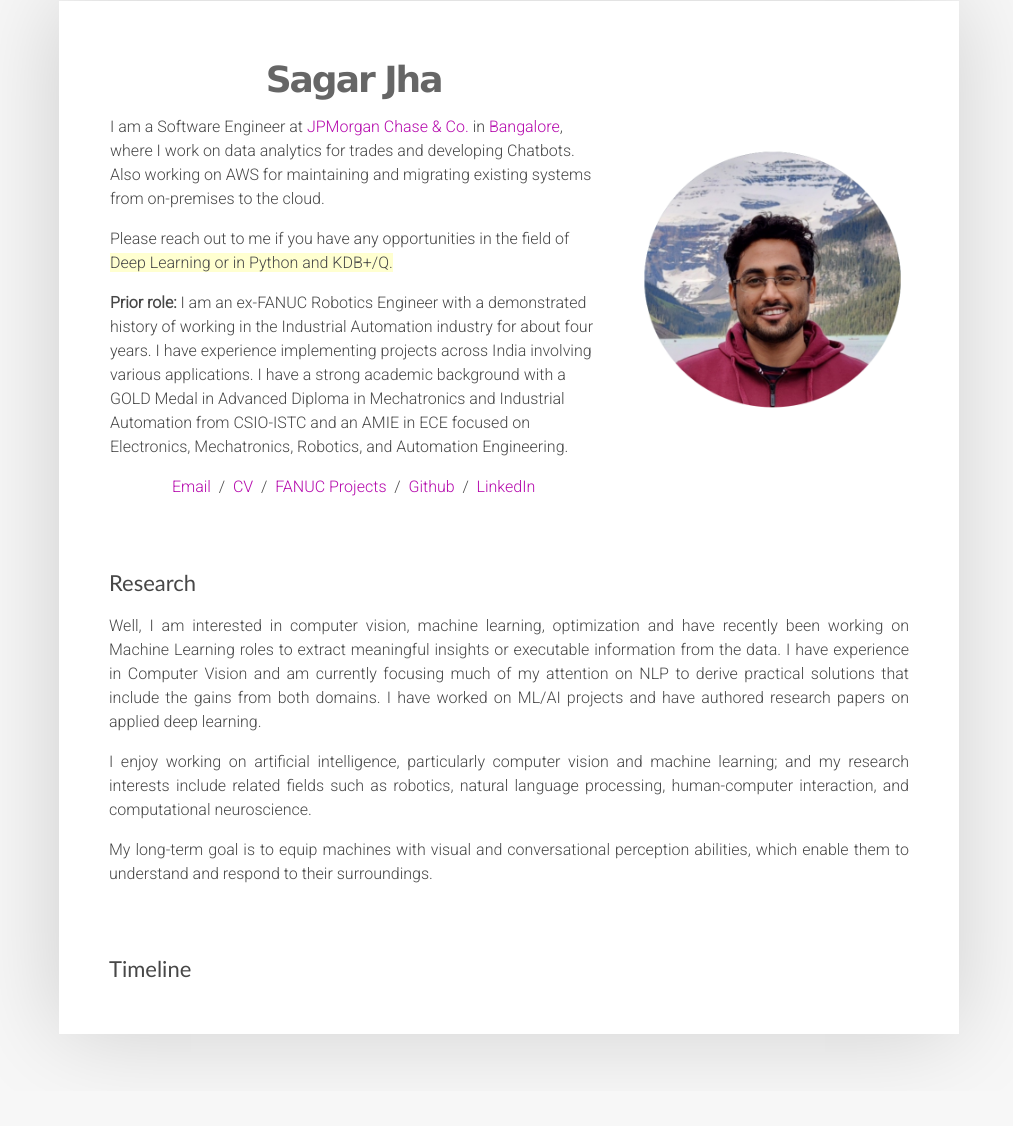
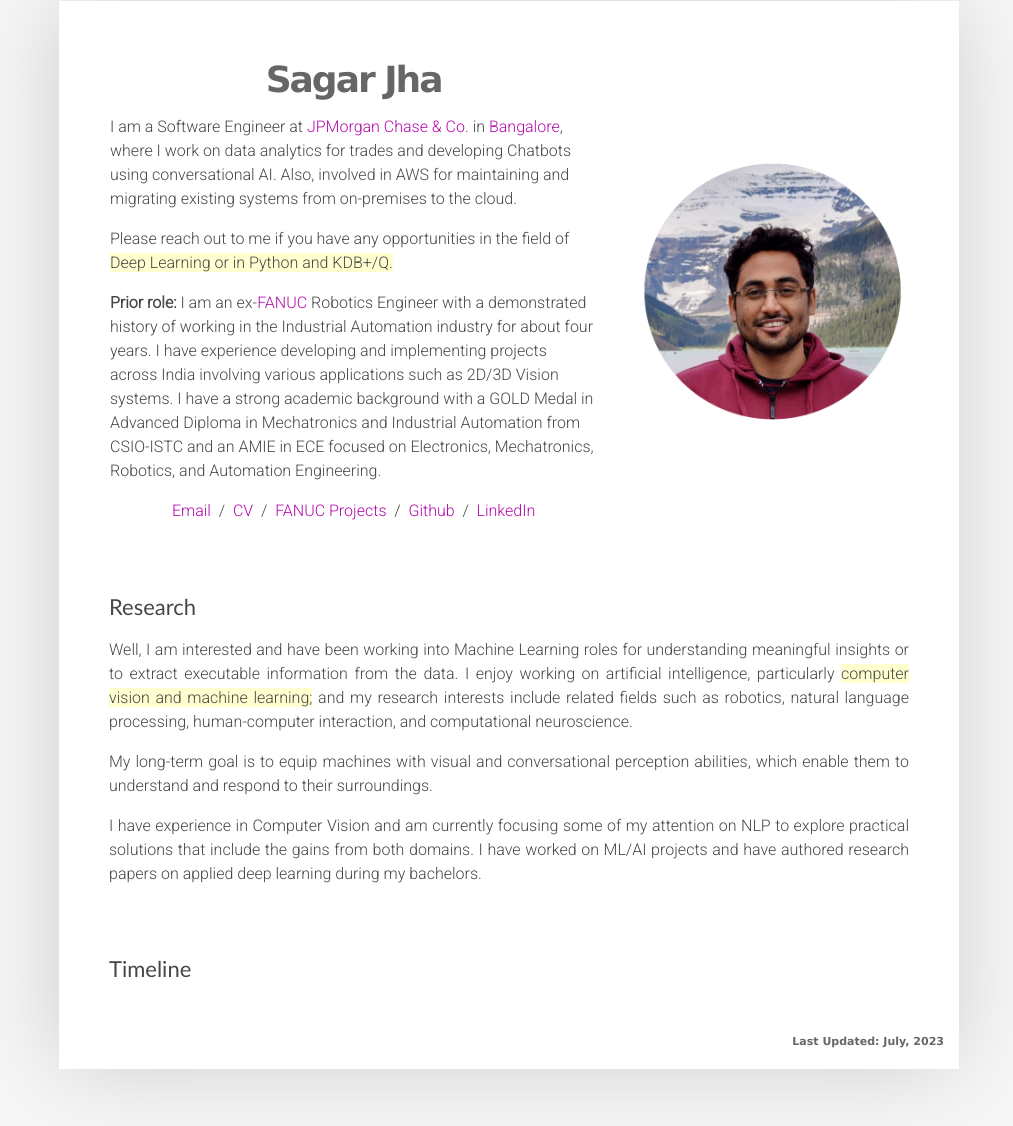
Before and after one commit to sjsj0/sjsj0.github.io, a plain HTML site: page index.html in a window 1280 px wide. Shown: the part 56-1182 px from the top of the page, without its empty margins (131-1144 px from the left). Before the commit the page ends 1147 px from the top, so only its background shows below. Drawn offline with Linux system fonts and the light colour scheme.

Commit message:
last update

```diff
--- a/index.html
+++ b/index.html
@@ -32,16 +32,16 @@
               <p style="text-align:center;margin-bottom:0px;">
                 <name>Sagar Jha</name>
               </p>
-              <p>I am a Software Engineer at <a href="">JPMorgan Chase & Co.</a> in <a href="">Bangalore</a>, where I work on data analytics for trades and developing Chatbots. Also working on AWS for maintaining and migrating existing systems
+              <p>I am a Software Engineer at <a href="">JPMorgan Chase & Co.</a> in <a href="">Bangalore</a>, where I work on data analytics for trades and developing Chatbots using conversational AI. Also, involved in AWS for maintaining and migrating existing systems
               from on-premises to the cloud.
               </p>
               <p>
                 Please reach out to me if you have any opportunities in the field of <span class="highlight">Deep Learning or in Python and KDB+/Q.</span>
                </p>
               <p>
-                <strong>Prior role:</strong> I am an ex-FANUC Robotics Engineer with a demonstrated history of working in the Industrial Automation
-                industry for about four years. I have experience implementing projects across India involving various applications. I
-                have a strong academic background with a GOLD Medal in Advanced Diploma in Mechatronics and Industrial Automation from
+                <strong>Prior role:</strong> I am an ex-<a href="https://www.fanucamerica.com/">FANUC</a> Robotics Engineer with a demonstrated history of working in the Industrial Automation
+                industry for about four years. I have experience developing and implementing projects across India involving various applications such as 2D/3D Vision systems.
+                I have a strong academic background with a GOLD Medal in Advanced Diploma in Mechatronics and Industrial Automation from
                 CSIO-ISTC and an AMIE in ECE focused on Electronics, Mechatronics, Robotics, and Automation Engineering.
               </p>
 
@@ -51,16 +51,16 @@
               </p>
               <p style="text-align:center">
                 <a href="mailto:sagarjha18@gmail.com">Email</a> &nbsp/&nbsp
-                <a href="data/SagarJha-CV.pdf">CV</a> &nbsp/&nbsp
-                <a href="https://drive.google.com/drive/folders/1HfXC6XdSf1PhQqv0i-uYa17Lj6nX6R-6?usp=share_link">FANUC Projects</a> &nbsp/&nbsp
+                <a href="data/SagarJha-CV.pdf" target="_blank">CV</a> &nbsp/&nbsp
+                <a href="https://drive.google.com/drive/folders/1HfXC6XdSf1PhQqv0i-uYa17Lj6nX6R-6?usp=share_link" target="_blank">FANUC Projects</a> &nbsp/&nbsp
                 <!-- <a href="data/JonBarron-bio.txt">Bio</a> &nbsp/&nbsp -->
                 <!-- <a href="https://scholar.google.com/citations?hl=en&user=jktWnL8AAAAJ">Google Scholar</a> &nbsp/&nbsp -->
                 <!-- <a href="https://twitter.com/jon_barron">Twitter</a> &nbsp/&nbsp -->
-                <a href="https://github.com/sjsj0/">Github</a> &nbsp/&nbsp
-                <a href="https://linkedin.com/in/sagarjha18/">LinkedIn</a>
+                <a href="https://github.com/sjsj0/" target="_blank">Github</a> &nbsp/&nbsp
+                <a href="https://linkedin.com/in/sagarjha18/" target="_blank">LinkedIn</a>
               </p>
             </td>
-            <td style="padding:2.5%;width:40%;max-width:40%">                 <!-- can change image padding -->
+            <td style="padding:2.5%;width:40%;max-width:40%">                 <!-- can change image padding (2.5% to 0% can be reduced)-->
               <a href="images/sagarjha.png"><img style="width:100%;max-width:100%" alt="profile photo" src="images/sagarjha.png" class="hoverZoomLink"></a>
             </td>
           </tr>
@@ -73,19 +73,17 @@
             <td style="padding:20px;width:100%;vertical-align:middle">
               <heading>Research</heading>
                 <p align="justify">
-                  Well, I am interested in computer vision, machine learning, optimization and have recently been working on Machine Learning roles to extract meaningful insights or
-                  executable information from the data. I have experience in Computer Vision and am currently focusing much of my
-                  attention on NLP to derive practical solutions that include the gains from both domains. I have worked on ML/AI projects
-                  and have authored research papers on applied deep learning.
-                </p>
-                <p align="justify">
-                  I enjoy working on artificial intelligence, particularly computer vision and machine learning; and my research interests
-                  include related fields such as robotics, natural language processing, human-computer interaction, and computational
-                  neuroscience.
+                  Well, I am interested and have been working into Machine Learning roles for understanding meaningful insights or to extract executable information from the data.
+                  I enjoy working on artificial intelligence, particularly <span class="highlight">computer vision and machine learning;</span> and my research interests
+                  include related fields such as robotics, natural language processing, human-computer interaction, and computational neuroscience.
                 </p>
                 <p align="justify">
                   My long-term goal is to equip machines with visual and conversational perception abilities, which enable
                   them to understand and respond to their surroundings.
+                </p>
+                <p align="justify">
+                  I have experience in Computer Vision and am currently focusing some of my attention on NLP to explore practical solutions that include the gains
+                  from both domains. I have worked on ML/AI projects and have authored research papers on applied deep learning during my bachelors.
                 </p>
               <!-- <p align="justify">
                 I'm interested in computer vision, machine learning, optimization, and image processing. Much of my research is about inferring the physical world (shape, motion, color, light, etc) from images. Representative papers are <span class="highlight">highlighted</span>.
@@ -108,6 +106,10 @@
           </tbody>
         </table>
 
+
+        <p class="updateDate" id="date-container"></p>
+        <script src="script.js"></script>
+        <!-- This is where the JavaScript code that modifies the date and time element is located -->
 
         <!-- <table style="width:100%;border:0px;border-spacing:0px;border-collapse:separate;margin-right:auto;margin-left:auto;"><tbody>
 
--- /dev/null
+++ b/script.js
@@ -0,0 +1,13 @@
+// Function to get the current date and time
+function getCurrentDateAndTime() {
+    const today = new Date(document.lastModified);
+    var month = today.toLocaleString('default', { month: 'long' });
+    var year = today.getFullYear()
+    return "Last Updated: "+month+", "+year;
+}
+
+// Target an HTML element to display the current date and time
+const dateDisplay = document.getElementById("date-container");
+
+// Set the innerHTML of the element to the current date and time returned by the function
+dateDisplay.innerHTML = getCurrentDateAndTime();
--- a/stylesheet.css
+++ b/stylesheet.css
@@ -226,6 +226,15 @@ name {
   -webkit-transition: opacity .2s ease-in-out;
 }
 
+.updateDate{
+  font-size: 11px;
+  font-family: Verdana, 'Roboto','Lato', Verdana, Helvetica, sans-serif;              /* can try 'Jost'*/
+  text-align: right;
+  margin-bottom:0px;
+  color:#666;
+  font-weight: bold;
+}
+
 span.highlight {
   background-color: #ffffd0;
 }
```
